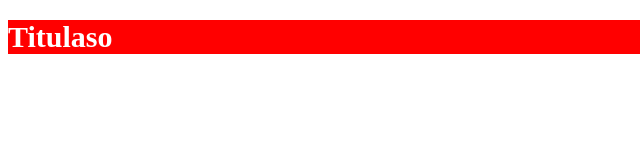
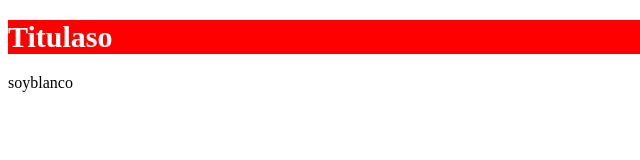
Before and after one commit to Qsore/PrimerRepositorio, a plain HTML site: page index.html in a window 1280 px wide. Shown: the full height of the page, 0-640 px from the left. Drawn offline with Linux system fonts and the light colour scheme.

Commit message:
Update index.html

```diff
--- a/index.html
+++ b/index.html
@@ -9,5 +9,6 @@
 </head>
 <body>
     <h1>Titulaso</h1>
+    <p>soyblanco</p>
 </body>
 </html>
```
